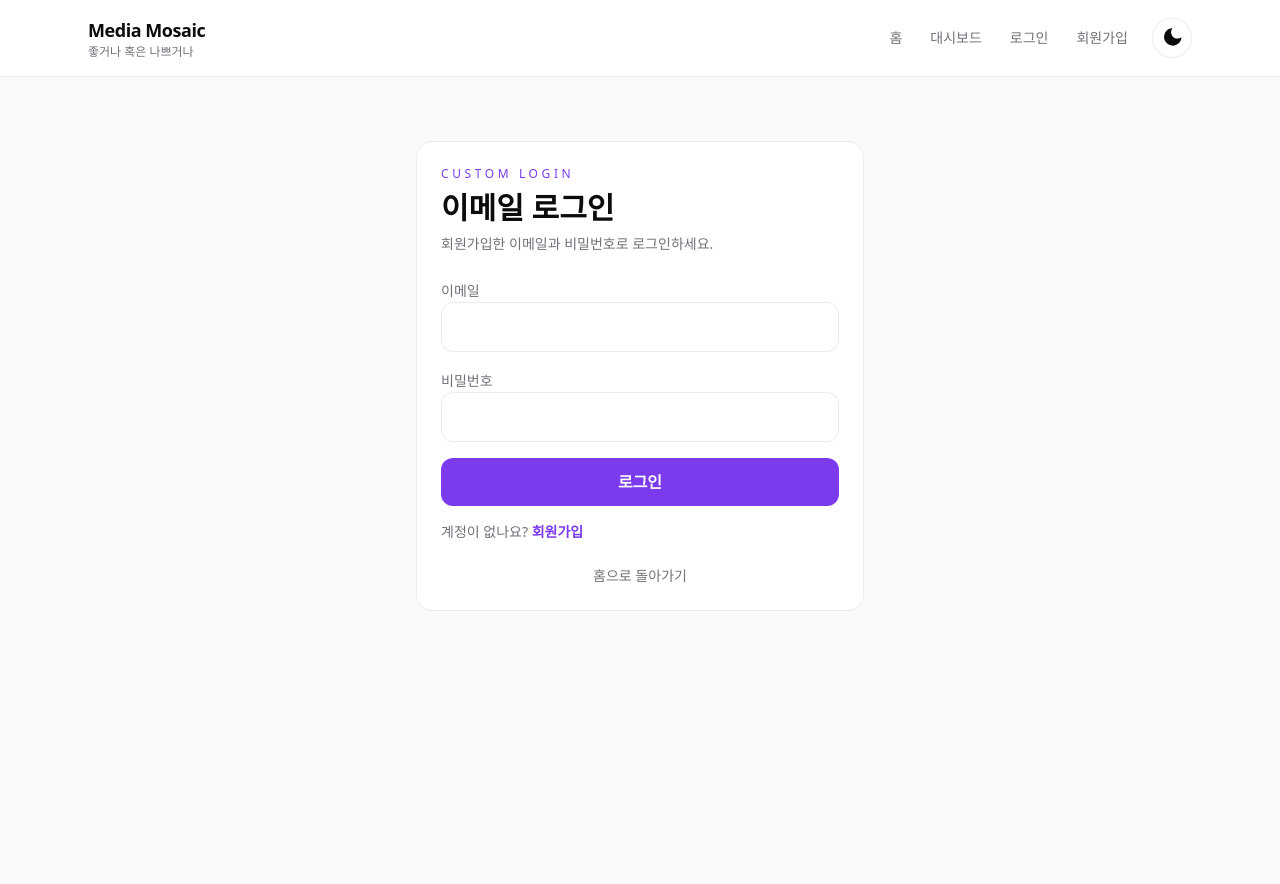
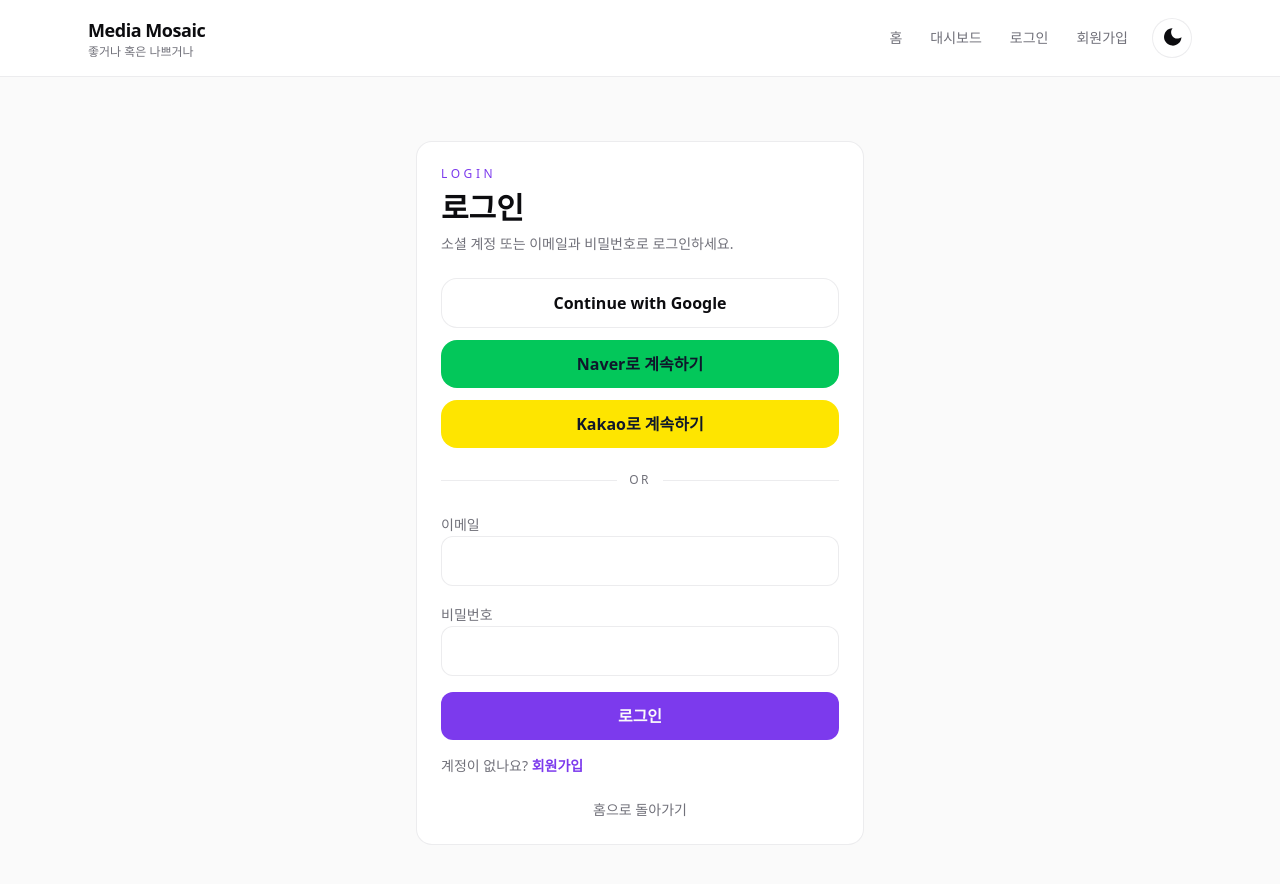
Before and after one commit to JJuiceCode/media-mosaic, a Next.js app: page /login in a window 1280 px wide. Shown: the top 884 px of the page. Built offline with nearby package versions, Linux system fonts and the light colour scheme; no server answers.

Commit message:
④ 로그인 페이지에 모든 로그인 기능 추가

```diff
--- a/app/login/page.tsx
+++ b/app/login/page.tsx
@@ -2,7 +2,10 @@ import Link from "next/link";
 import { redirect } from "next/navigation";
 import { getServerSession } from "next-auth";
 
+import { GoogleSignInButton } from "@/components/auth/google-sign-in-button";
+import { KakaoSignInButton } from "@/components/auth/kakao-sign-in-button";
 import { LoginForm } from "@/components/auth/login-form";
+import { NaverSignInButton } from "@/components/auth/naver-sign-in-button";
 import { authOptions } from "@/lib/auth/options";
 
 export default async function LoginPage() {
@@ -16,9 +19,19 @@ export default async function LoginPage() {
     <main className="min-h-screen bg-background px-6 py-16 text-foreground">
       <div className="mx-auto w-full max-w-md space-y-6 rounded-2xl border border-border bg-surface p-6">
         <div className="space-y-2">
-          <p className="text-xs uppercase tracking-[0.3em] text-accent">Custom Login</p>
-          <h1 className="text-3xl font-semibold">이메일 로그인</h1>
-          <p className="text-sm text-muted">회원가입한 이메일과 비밀번호로 로그인하세요.</p>
+          <p className="text-xs uppercase tracking-[0.3em] text-accent">Login</p>
+          <h1 className="text-3xl font-semibold">로그인</h1>
+          <p className="text-sm text-muted">소셜 계정 또는 이메일과 비밀번호로 로그인하세요.</p>
+        </div>
+        <div className="grid gap-3">
+          <GoogleSignInButton />
+          <NaverSignInButton />
+          <KakaoSignInButton />
+        </div>
+        <div className="flex items-center gap-3 text-xs uppercase tracking-[0.2em] text-muted">
+          <span className="h-px flex-1 bg-border" />
+          or
+          <span className="h-px flex-1 bg-border" />
         </div>
         <LoginForm />
         <Link href="/" className="block text-center text-sm text-muted hover:text-foreground">
--- a/app/page.tsx
+++ b/app/page.tsx
@@ -1,11 +1,6 @@
 import Image from "next/image";
-import Link from "next/link";
 import { getServerSession } from "next-auth";
 
-import { GoogleSignInButton } from "@/components/auth/google-sign-in-button";
-import { KakaoSignInButton } from "@/components/auth/kakao-sign-in-button";
-import { NaverSignInButton } from "@/components/auth/naver-sign-in-button";
-import { SignOutButton } from "@/components/auth/sign-out-button";
 import { authOptions } from "@/lib/auth/options";
 
 export default async function Home() {
@@ -30,41 +25,6 @@ export default async function Home() {
           <p className="text-lg text-muted">
             세 가지 소셜 채널을 동시에 제공해 진입 장벽을 낮추고, 수집한 프로필 데이터로 바로 맞춤형 경험을 설계할 수 있어.
           </p>
-
-          {/* Login Buttons */}
-          <div className="space-y-3">
-            <div className="flex flex-col gap-3 sm:flex-row sm:flex-wrap">
-              {session ? (
-                <SignOutButton />
-              ) : (
-                <>
-                  <GoogleSignInButton />
-                  <NaverSignInButton />
-                  <KakaoSignInButton />
-                  <Link
-                    href="/login"
-                    className="inline-flex items-center justify-center rounded-2xl border border-accent/60 px-6 py-3 text-base font-semibold text-accent transition hover:-translate-y-0.5 hover:border-accent-dark hover:bg-accent-soft"
-                  >
-                    이메일 로그인
-                  </Link>
-                  <Link
-                    href="/signup"
-                    className="inline-flex items-center justify-center rounded-2xl border border-border px-6 py-3 text-base font-semibold text-foreground transition hover:-translate-y-0.5 hover:border-accent/40 hover:bg-accent-soft"
-                  >
-                    회원가입
-                  </Link>
-                </>
-              )}
-            </div>
-            <a
-              href="https://next-auth.js.org/getting-started/example"
-              target="_blank"
-              rel="noreferrer"
-              className="inline-flex items-center justify-center rounded-2xl border border-border px-6 py-3 text-base font-semibold text-foreground transition hover:-translate-y-0.5 hover:border-accent/40 hover:bg-accent-soft"
-            >
-              Integration guide
-            </a>
-          </div>
 
           <p className="text-sm text-muted">
             {session
--- a/components/layout/header.tsx
+++ b/components/layout/header.tsx
@@ -20,7 +20,7 @@ export function Header() {
 
         <div className="flex items-center justify-between gap-3 sm:justify-end">
           <nav aria-label="기본 메뉴" className="flex flex-wrap items-center gap-1 text-sm">
-            {menuItems.map((item) => (
+            {menuItems.map(item => (
               <Link
                 key={item.href}
                 href={item.href}
```
